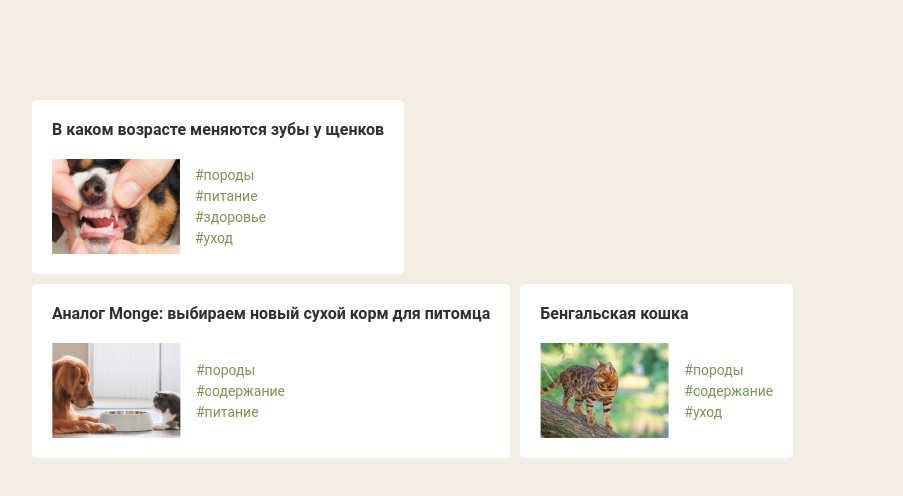
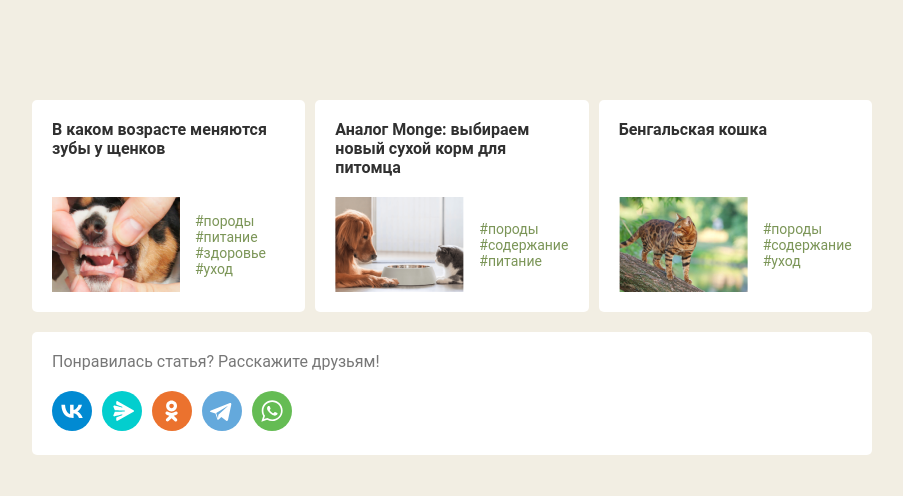
Before and after one commit to Andrpre/first-project, a plain HTML site: page index.html in a window 1280 px wide. Shown: the whole page, without its empty margins (188-1091 px from the left). Drawn offline with Linux system fonts and the light colour scheme.

Commit message:
new block

```diff
--- a/index.html
+++ b/index.html
@@ -46,6 +46,26 @@
                 </li>
             </ul>
         </section>
+        <section class="share share_margin_top">
+            <h4 class="share__title">Понравилась статья? Расскажите друзьям!</h4>
+            <ul class="share__list">
+                <li class="share__list-item">
+                    <img src="./images/VK.svg" alt="Ссылка на соцсеть">
+                </li>
+                <li class="share__list-item">
+                    <img src="./images/Ya.svg" alt="Ссылка на соцсеть">
+                </li>
+                <li class="share__list-item">
+                    <img src="./images/OK.svg" alt="Ссылка на соцсеть">
+                </li>
+                <li class="share__list-item">
+                    <img src="./images/TL.svg" alt="Ссылка на соцсеть">
+                </li>
+                <li class="share__list-item">
+                    <img src="./images/WA.svg" alt="Ссылка на соцсеть">
+                </li>
+            </ul>
+        </section>
     </main>
 </body>
 </html>
--- a/style.css
+++ b/style.css
@@ -8,6 +8,8 @@ body {
     background-color: #f2eee3;
 }
 
+ul,
+li,
 h1,
 h2,
 h3,
@@ -16,19 +18,12 @@ h5,
 h6,
 p {
     margin: 0;
+    padding: 0;
 }
 
 .main {
     margin: 100px auto 0;
     max-width: 840px;
-}
-
-.recommend {
-}
-
-.recommend__list,
-.recommend__visual-list {
-    padding: 0;
 }
 
 .recommend__list {
@@ -41,12 +36,14 @@ p {
 .recommend__visual-list-item {
     list-style: none;
 }
+
 .recommend__list-item {
     display: flex;
     flex-direction: column;
     justify-content: space-between;
     gap: 20px;
-    width: auto;
+    flex-grow: 1;
+    flex-basis: 270px;
     background-color: #fff;
     padding: 20px;
     border-radius: 5px;
@@ -68,6 +65,32 @@ p {
     color: #7B9557;
 }
 
-.recommend__visual-list-item:not(:first-child){
-    margin: 5px 0 0;
+.share{
+    display: flex;
+    flex-direction: column;
+    gap: 20px;
+    background-color: #fff;
+    border-radius: 5px;
+    padding: 20px;
 }
+
+.share_margin_top {
+    margin: 20px 0 0 0;
+}
+
+.share__title{
+    font-size: 16px;
+    font-weight: 400;
+    color: #777777;
+}
+
+.share__list{
+    display: flex;
+    flex-wrap: wrap;
+    gap: 10px;
+    padding: 0;
+}
+
+.share__list-item{
+    list-style: none;
+}
```
Also changed, not shown: images/OK.svg (added), images/TL.svg (added), images/VK.svg (added), images/WA.svg (added), images/Ya.svg (added).
